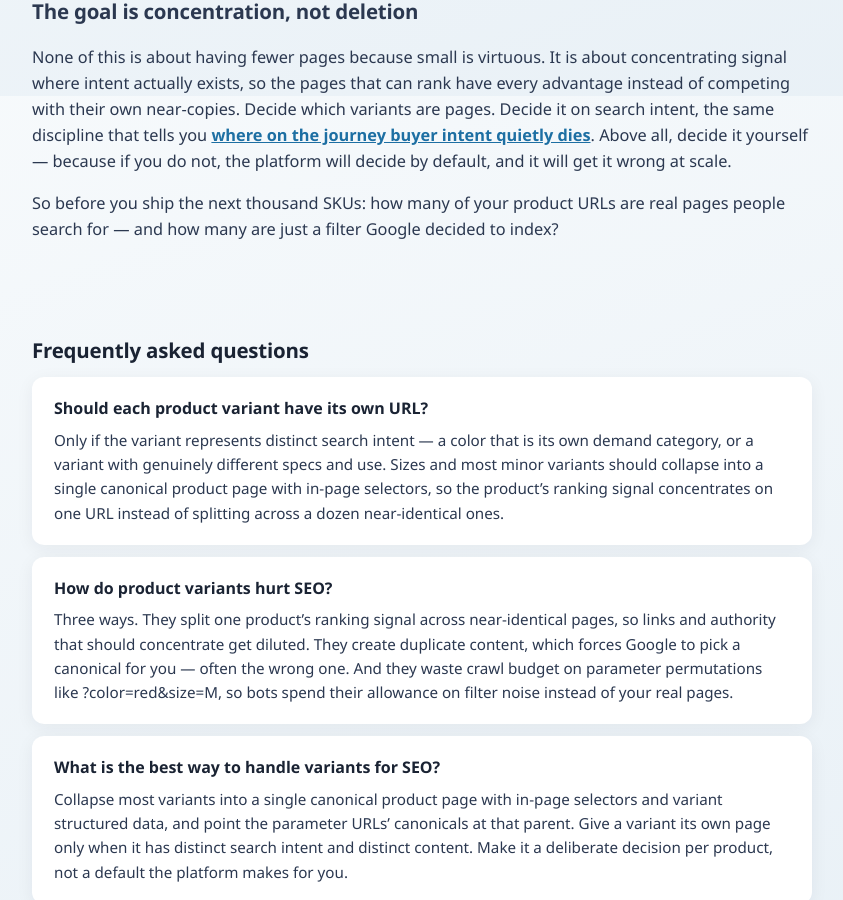
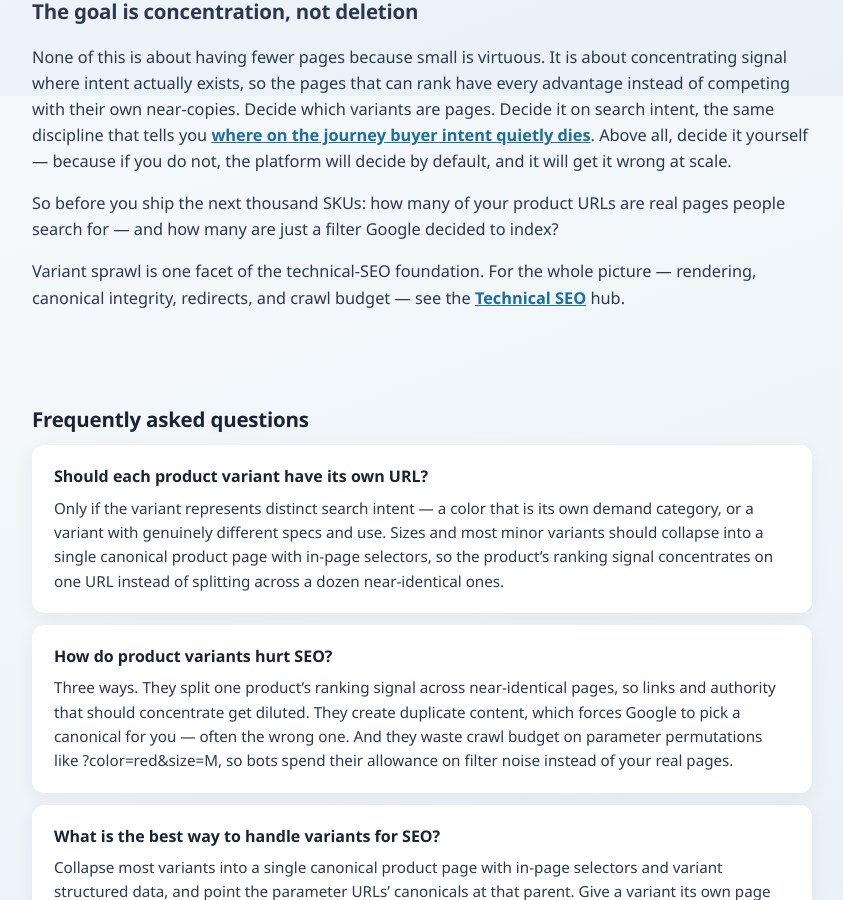
Before and after one commit to lsobrinski-marketing/lindseysobrinski.com, a Jekyll site: the page built from _posts/2026-08-11-product-variant-seo.md, in a window 1280 px wide and 900 px high, scrolled down 4404 px. Shown: the whole window, without its empty margins (218-1061 px from the left). Built offline with Jekyll 4.4.1, drawn with Linux system fonts in a browser that asks for light colours.

Commit message:
Interlink product-variant-seo: add up-link to Technical SEO hub

```diff
--- a/_posts/2026-08-11-product-variant-seo.md
+++ b/_posts/2026-08-11-product-variant-seo.md
@@ -117,3 +117,5 @@ You do not need a project to see whether this is hurting you. Crawl your own sit
 None of this is about having fewer pages because small is virtuous. It is about concentrating signal where intent actually exists, so the pages that can rank have every advantage instead of competing with their own near-copies. Decide which variants are pages. Decide it on search intent, the same discipline that tells you [where on the journey buyer intent quietly dies](/blog/where-intent-dies/). Above all, decide it yourself — because if you do not, the platform will decide by default, and it will get it wrong at scale.
 
 So before you ship the next thousand SKUs: how many of your product URLs are real pages people search for — and how many are just a filter Google decided to index?
+
+Variant sprawl is one facet of the technical-SEO foundation. For the whole picture — rendering, canonical integrity, redirects, and crawl budget — see the [Technical SEO](/seo-aeo-geo/technical-seo/) hub.
```
